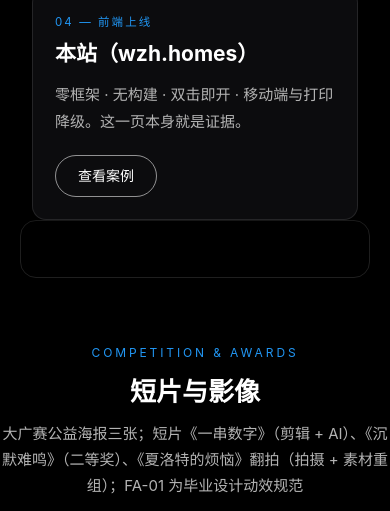
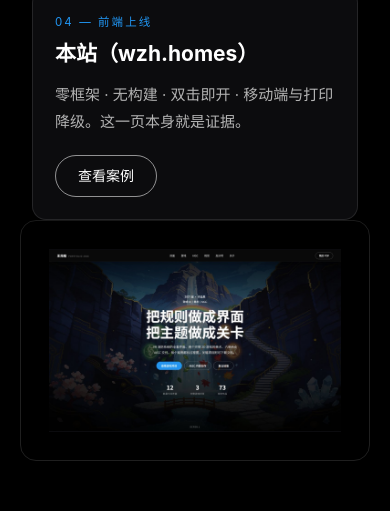
Before and after one commit to SHU543/portfolio, a plain HTML site: page bonus.html in a window 390 px wide. Shown: the part 1926-2437 px from the top of the page. Drawn offline with Linux system fonts and the light colour scheme.

Commit message:
修复本站封面卡片高度为 0 的问题

```diff
--- a/bonus.html
+++ b/bonus.html
@@ -84,7 +84,7 @@
         <p>零框架 · 无构建 · 双击即开 · 移动端与打印降级。这一页本身就是证据。</p>
         <a class="btn" href="work.html?p=site">查看案例</a>
       </div>
-      <a class="feat-media" href="work.html?p=site"><img src="assets/img/site-cover.jpg" alt="本站首页截图"></a>
+      <a class="feat-media" href="work.html?p=site" style="min-height:clamp(220px,26vw,360px)"><img src="assets/img/site-cover.jpg" alt="本站首页截图" style="width:100%;height:auto;aspect-ratio:16/10;object-fit:cover;display:block"></a>
       </div>
     </article>
   </section>
```
